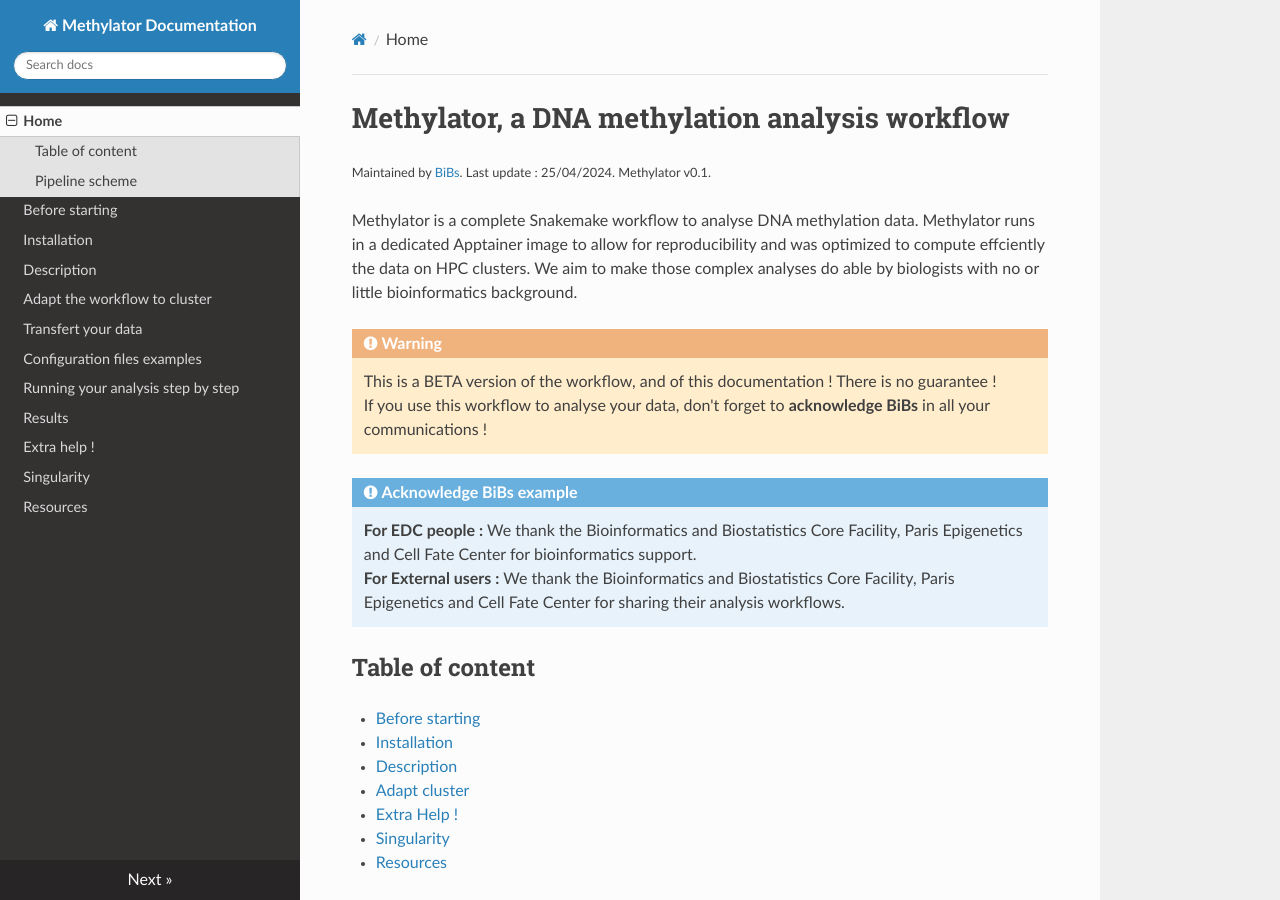
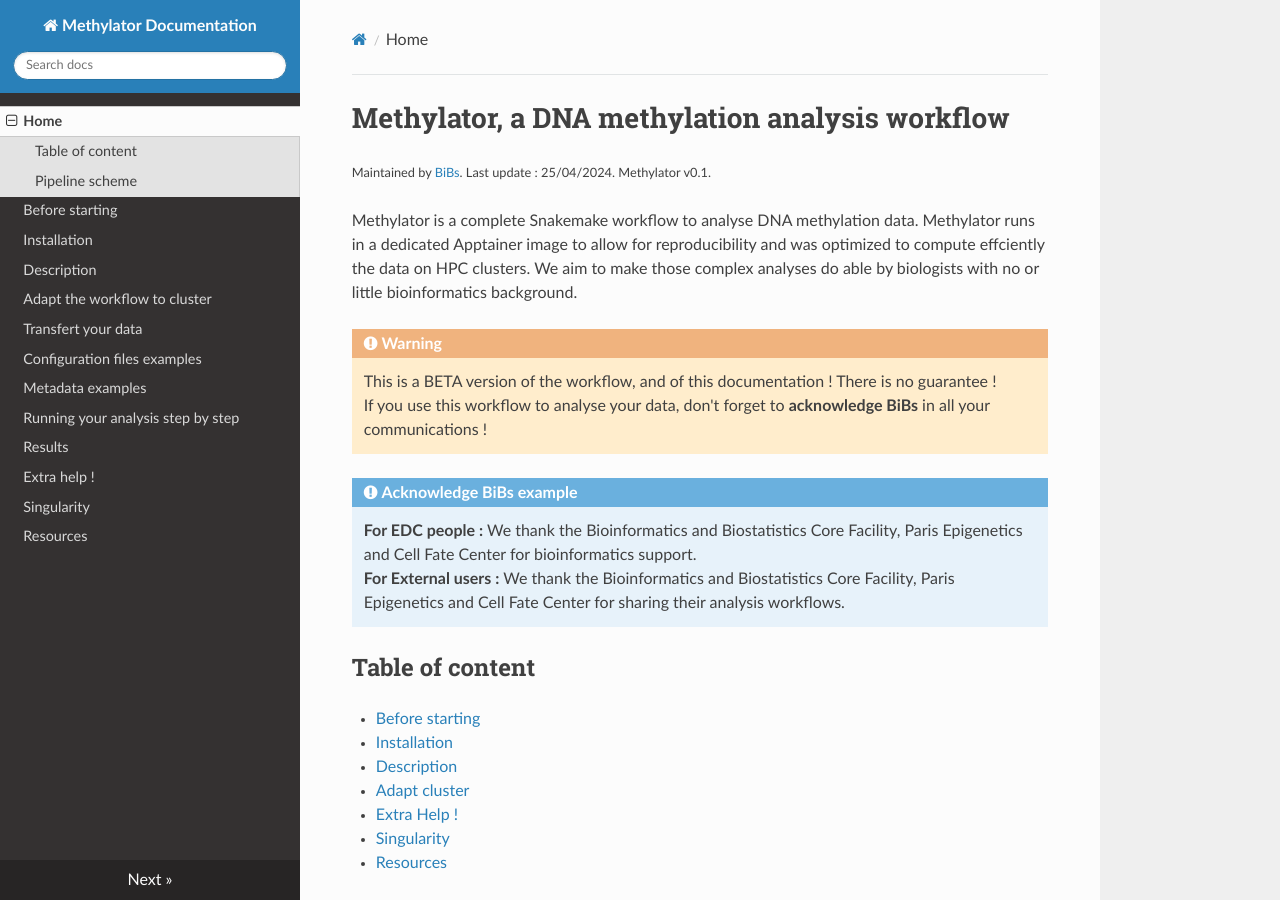
Before and after one commit to parisepigenetics/Methylator-Documentation, an MkDocs documentation site: the page built from docs/index.md, in a window 1280 px wide and 900 px high. Built offline with MkDocs 1.6.1, drawn with Linux system fonts in a browser that asks for light colours; nearby versions of some CDN libraries.

Commit message:
Update mkdocs.yml

```diff
--- a/mkdocs.yml
+++ b/mkdocs.yml
@@ -8,6 +8,7 @@ nav:
   - Adapt the workflow to cluster: adapt_cluster.md
   - Transfert your data: transfert_data.md
   - Configuration files examples : configuration_file_example.md
+  - Metadata examples : metadata_example.md
   - Running your analysis step by step: running.md
   - Results: results.md
   - Extra help !: extra_help.md
```
